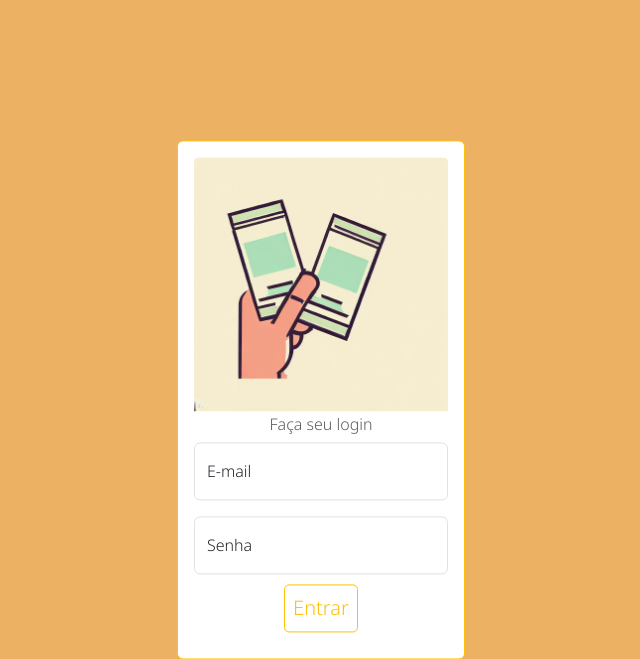
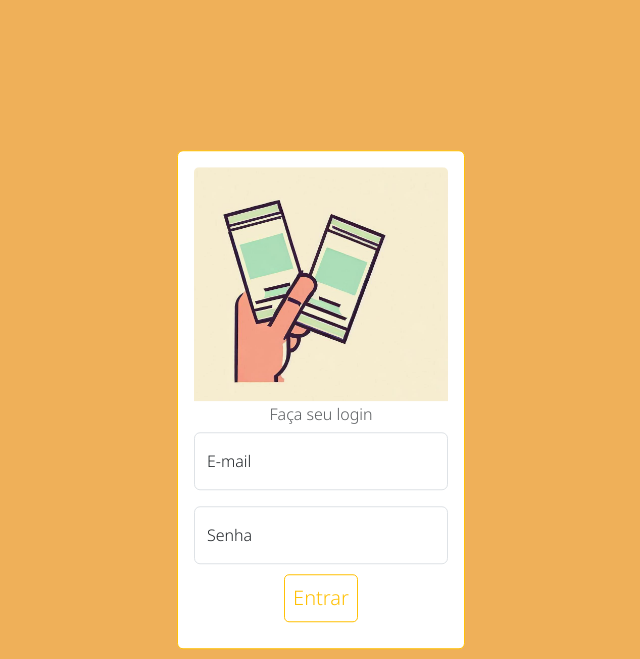
Before and after one commit to IgorFreitasRocha/crud_ingresso, a PHP site: page /login.html in a window 1280 px wide. Shown: the top 659 px of the page, without its empty margins (319-959 px from the left). Run offline with PHP 8.4, Linux system fonts and the light colour scheme.

Commit message:
ajuste imagem + correcao de cor de fundo

```diff
--- a/assets/css/login.style.css
+++ b/assets/css/login.style.css
@@ -2,7 +2,7 @@
 
 body{
 
-    background: #ecb163;
+    background: #efb059;
     font-family: noto sans;
     font-weight: 300;
 }
```
Also changed, not shown: assets/img/logo/logo (7).jpg.
